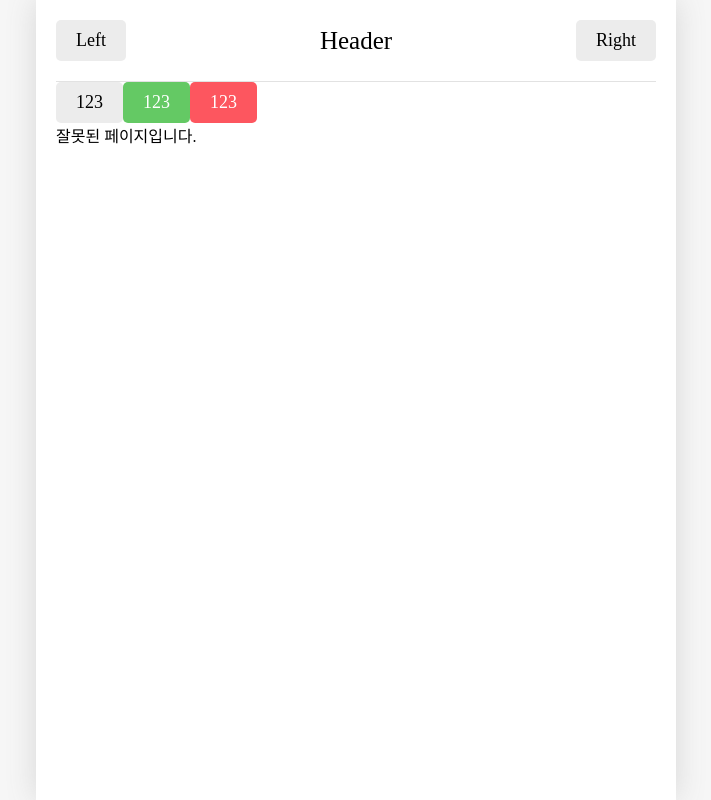
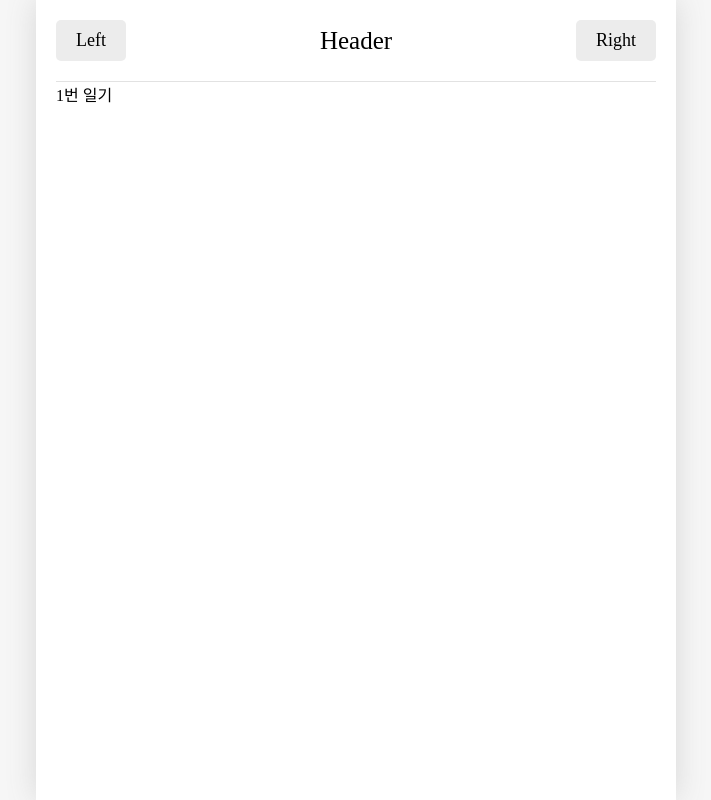
Before and after one commit to kimmh2142/onebite-react, a React (Vite) app in the folder section12/: page /edit/1 in a window 1280 px wide. Shown: the whole page, without its empty margins (284-995 px from the left). Built offline with nearby package versions, Linux system fonts and the light colour scheme; a web font is replaced by a local one.

Commit message:
12.8 일기 관리 기능 구현하기 1

```diff
--- a/section12/src/App.jsx
+++ b/section12/src/App.jsx
@@ -1,20 +1,40 @@
 import './App.css'
+import { useReducer } from 'react'
 import {Routes, Route, Link, useNavigate} from 'react-router-dom'
 import Home from './pages/Home'
 import Diary from './pages/Diary'
 import New from './pages/New'
+import Edit from './pages/Edit'
 import Notfound from './pages/Notfound'
-import Button from './componeents/Button'
-import Header from './componeents/Header'
+
+import Button from './components/Button'
+import Header from './components/Header'
 
 import { getEmotionImage } from './util/get-emotion-image'
 
+
+const mokData = [
+  {
+    id: 1,
+    createdDate: new Date().getTime(),
+    emotionId: 1,
+    content: "1번 내용",
+  },
+  {
+    id: 2,
+    createdDate: new Date().getTime(),
+    emotionId: 2,
+    content: "2번 내용",
+  },
+];
+
+
+function reducer(state,action){
+  return state;
+}
+
 function App() {
-  const nav = useNavigate();
-
-  const onClickButton = () => {
-    nav("/new");
-  };
+  const {data,dispatch} = useReducer(reducer,mokData);
 
   return (
     <>
@@ -23,26 +43,11 @@
         rightChild={<Button text={"Right"} />}
       />
 
-      <Button
-        text={123}
-        onClick={()=>{console.log("sss");}}
-      />
-
-      <Button
-        text={123}
-        type={"POSITIVE"}
-        onClick={()=>{console.log("sss");}}
-      />
-
-      <Button
-        text={123}
-        type={"NEGATIVE"}
-        onClick={()=>{console.log("sss");}}
-      />
       <Routes>
         <Route path="/" element={<Home />} />
         <Route path="/new" element={<New />} />
         <Route path="/diary/:id" element={<Diary />} />
+        <Route path="/edit/:id" element={<Edit />} />
         <Route path="*" element={<Notfound />} />
       </Routes>
     </>
--- a/section12/src/componeents/Header.jsx
+++ b/section12/src/components/Header.jsx
@@ -2,11 +2,11 @@
 
 const Header = ({title, leftChild,rightChild}) => {
     return (
-        <heaader className="Header">
+        <header className="Header">
             <div className="header_left">{leftChild}</div>
             <div className="header_center">{title}</div>
             <div className="header_right">{rightChild}</div>
-        </heaader>);
+        </header>);
 };
 
 export default Header;
--- /dev/null
+++ b/section12/src/pages/Edit.jsx
@@ -0,0 +1,9 @@
+import { useParams } from "react-router-dom"
+
+const Edit = () => {
+  const params = useParams();
+
+  return <div>{params.id}번 일기</div>
+};
+
+export default Edit;
```
Also changed, not shown: section12/src/components/Button.css (renamed from section12/src/componeents/Button.css), section12/src/components/Button.jsx (renamed from section12/src/componeents/Button.jsx), section12/src/components/Header.css (renamed from section12/src/componeents/Header.css).
